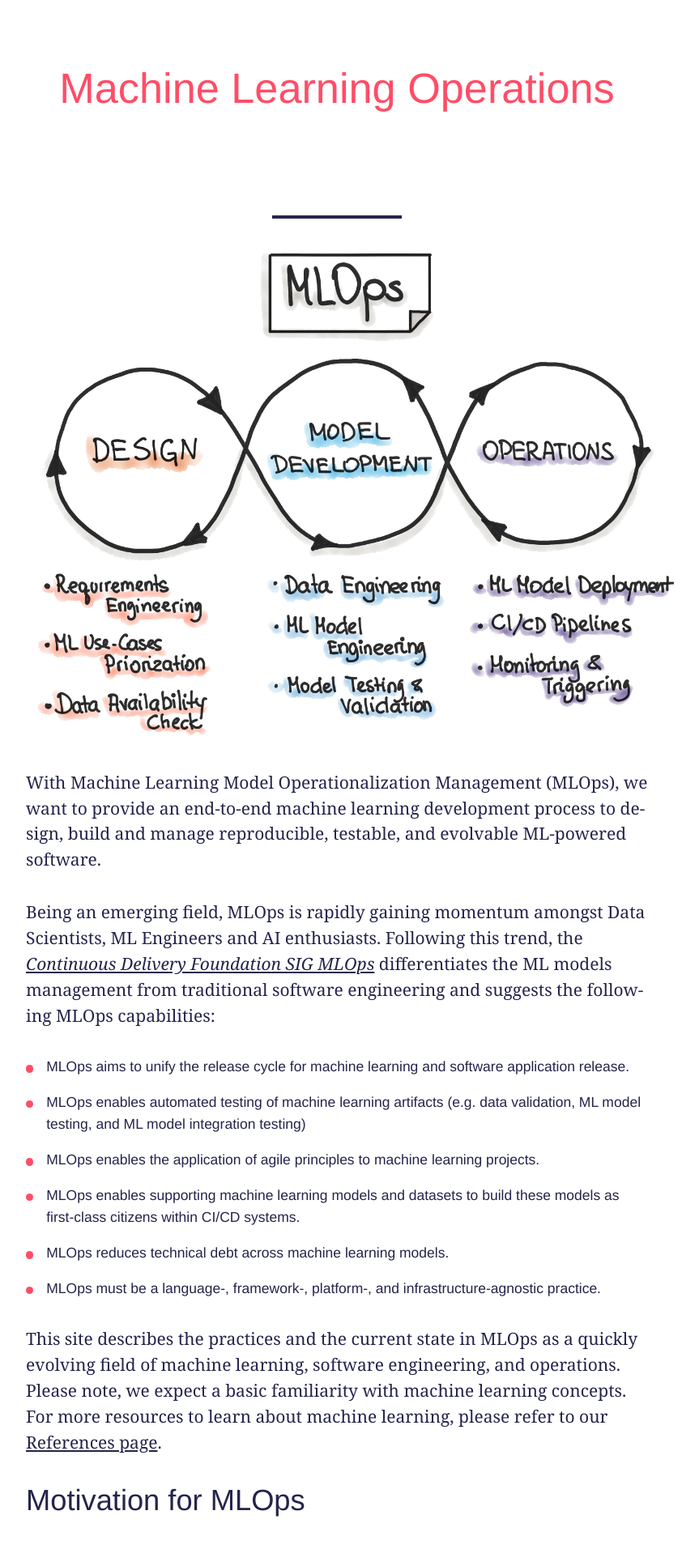
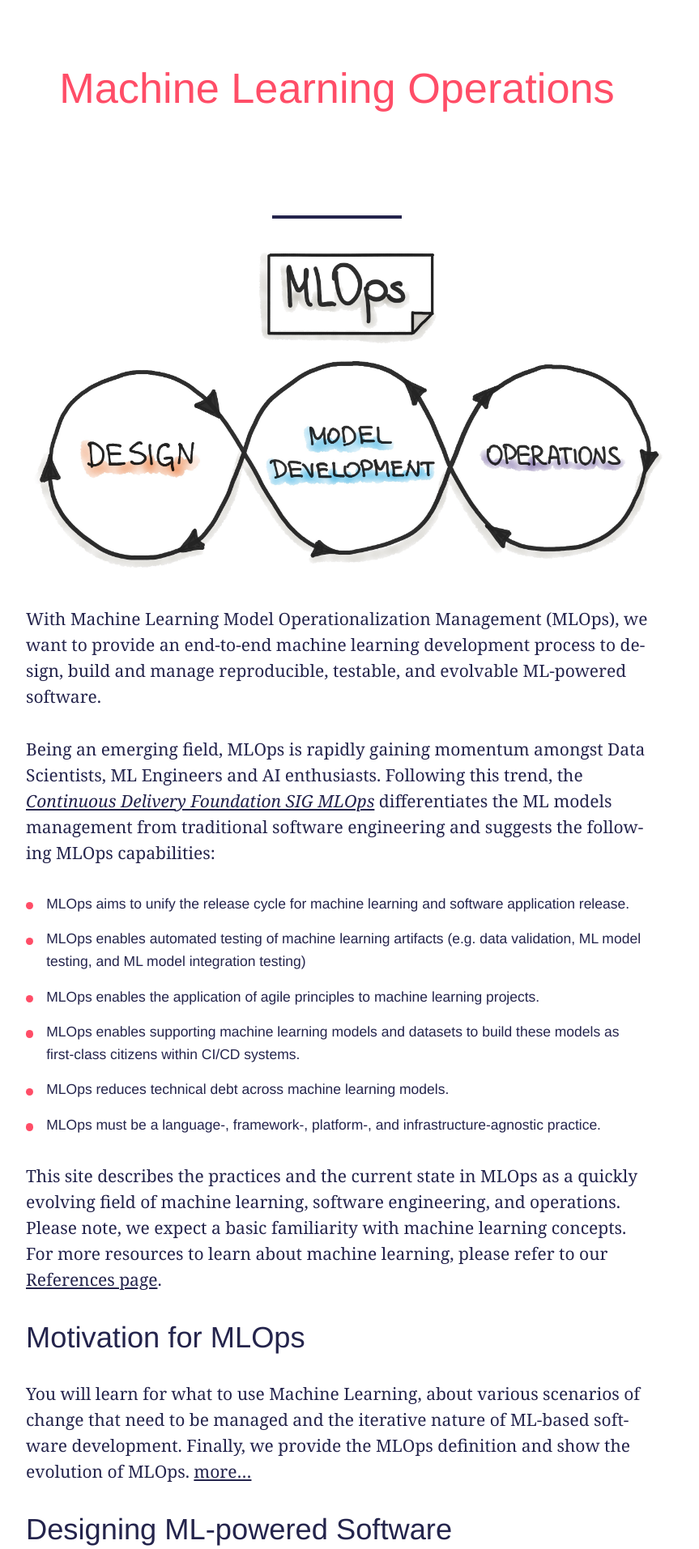
Before and after one commit to innoq/ml-ops.org, a Jekyll site: the page built from index.md, in a window 1280 px wide. Shown: the top 1913 px of the page at 81% size, without its empty margins (224-1087 px from the left). Built offline with Jekyll 4.4.1, drawn with Linux system fonts in a browser that asks for light colours; some web fonts are replaced.

Commit message:
add banner

```diff
--- a/index.md
+++ b/index.md
@@ -3,7 +3,7 @@ title: "ML Ops: Machine Learning Operations"
 layout: page
 ---
 
-<img src="../img/mlops-loop-en.jpg " alt="MLOps Loop" width="800"/>
+<img src="../img/mlops-loop-banner.jpg " alt="MLOps Loop" width="800"/>
 
 
 With Machine Learning Model Operationalization Management (MLOps), we want to provide an end-to-end machine learning development process to design, build and manage reproducible, testable, and evolvable ML-powered software.
```
